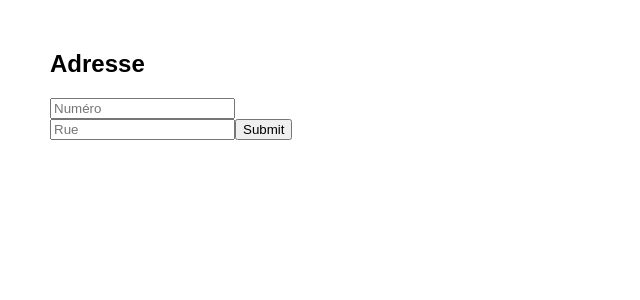
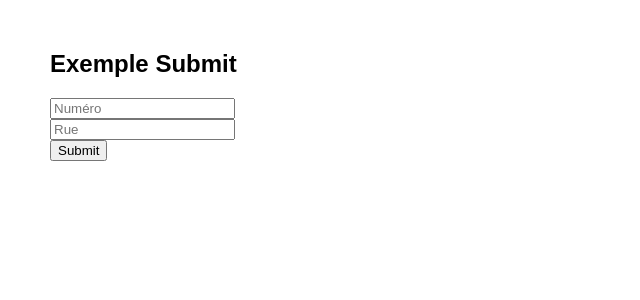
Before and after one commit to CadiChris/sandbox-redux-form, a React (Create React App) app: page / in a window 1280 px wide. Shown: the top 300 px of the page, without its empty margins (0-640 px from the left). Built offline with nearby package versions, Linux system fonts and the light colour scheme.

Commit message:
Rangement par dossier "Example"

```diff
--- a/src/App.js
+++ b/src/App.js
@@ -1,11 +1,11 @@
 import React, { Component } from 'react';
-import FormAdresse from './FormAdresse';
+import ExempleSubmit from './ExempleSubmit/ExempleSubmit';
 
 class App extends Component {
   render() {
     return (
         <div style={{margin:'50px'}}>
-          <FormAdresse />
+          <ExempleSubmit />
         </div>
     );
   }
--- a/src/FormAdresse.js
+++ b/src/ExempleSubmit/ExempleSubmit.js
@@ -1,14 +1,13 @@
 import React from 'react'
 import { Field, reduxForm } from 'redux-form'
 
-const FormAdresse = ({ handleSubmit }) => {
+const ExempleSubmit = ({ handleSubmit }) => {
   return (
     <div>
-      <h2>Adresse</h2>
+      <h2>Exemple Submit</h2>
       <form onSubmit={ handleSubmit }>
         <Field name="numero" component="input" type="text" placeholder="Numéro"/> <br/>
-        <Field name="rue" component="input" type="text" placeholder="Rue"/>
-
+        <Field name="rue" component="input" type="text" placeholder="Rue"/><br/>
         <button type="submit">Submit</button>
       </form>
     </div>
@@ -16,7 +15,7 @@ const FormAdresse = ({ handleSubmit }) => {
 }
 
 export default reduxForm({
-  form: 'Adresse',
+  form: 'ExempleSubmit',
   // onSubmit est définie ici, et sera appelée par ReduxForm. Pas besoin de le déclarer dans les props <FormAdresse />
   onSubmit: (values) => console.log('onSubmit !', values),
-})(FormAdresse)
+})(ExempleSubmit)
```
